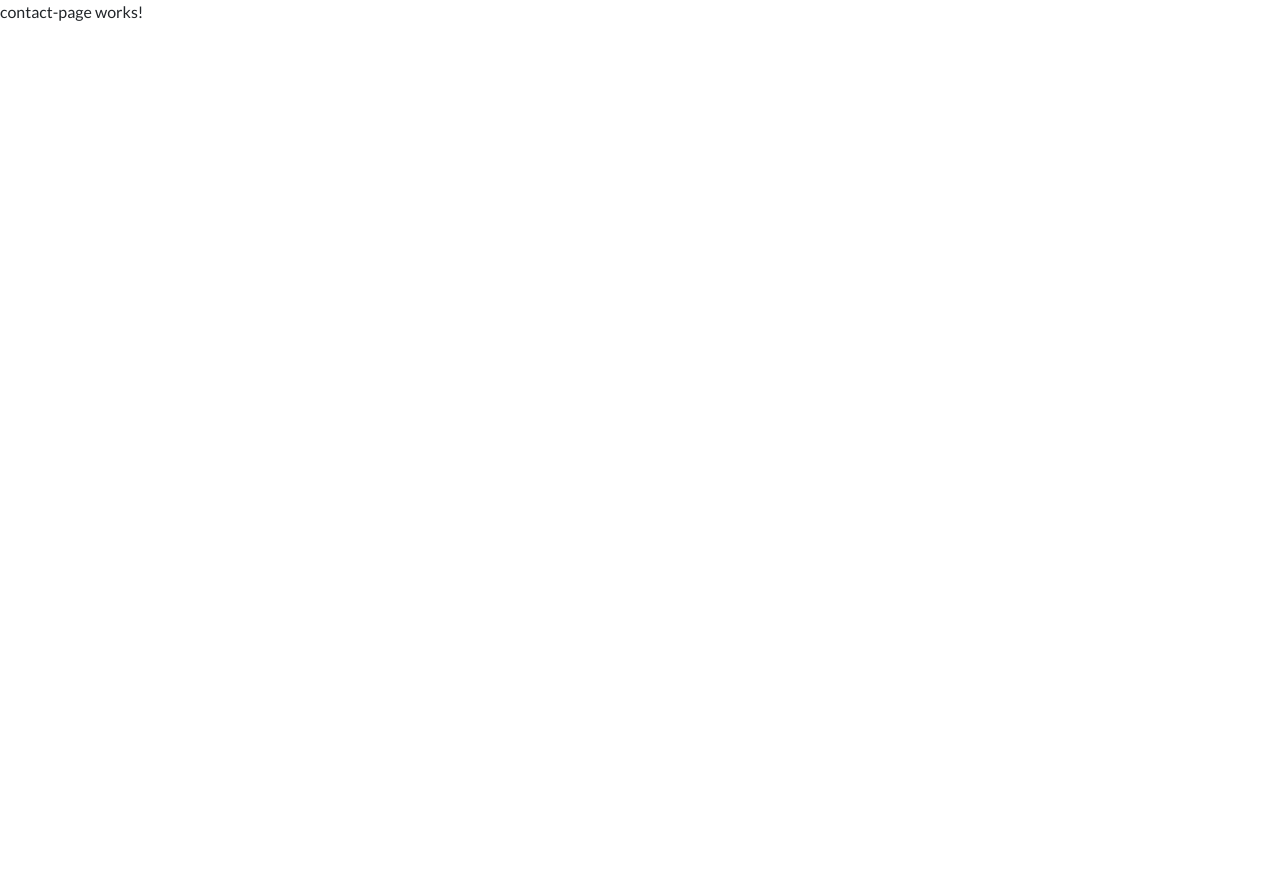
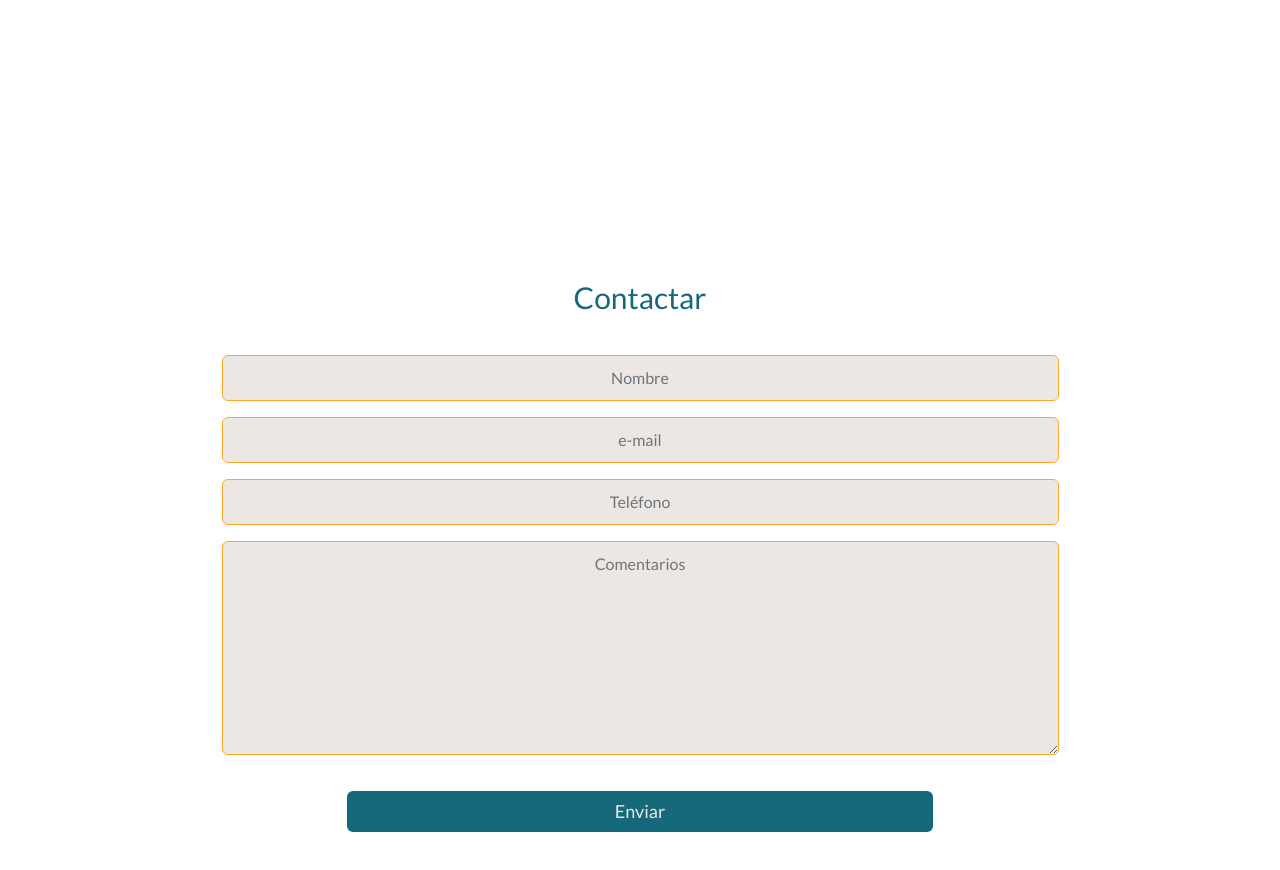
Before and after one commit to AlarconCode/PetFinder, an Angular app: page /contacto in a window 1280 px wide. Shown: the top 870 px of the page. Before the commit the page ends 800 px from the top, so only its background shows below. Built offline with nearby package versions, Linux system fonts and the light colour scheme.

Commit message:
creada maquetacion de la pagina para contactar

```diff
--- a/src/app/pages/contact-page/contact-page.component.css
+++ b/src/app/pages/contact-page/contact-page.component.css
@@ -0,0 +1,34 @@
+.title {
+    text-align: center;
+    margin-bottom: 40px;
+    color: var(--turquoise);
+    font-size: var(--h1-size);
+}
+
+form {
+    margin: 25% auto;
+    width: 75%;
+}
+
+input, textarea {
+    padding: 10px;
+    border: 1px solid var(--yellow);
+    background-color: var(--grey);
+    color: var(--text);
+    font-size: var(--p-size);
+    text-align: center;
+}
+
+.btnContainer {
+    display: flex;
+    justify-content: center;
+    align-items: center;
+    padding: 20px 0;
+}
+.petButton {
+    margin: 0 auto !important;
+    background-color: var(--turquoise);
+    width: 70%;
+    color: var(--grey);
+    font-size: var(--h4-size);
+}
--- a/src/app/pages/contact-page/contact-page.component.html
+++ b/src/app/pages/contact-page/contact-page.component.html
@@ -1 +1,23 @@
-<p>contact-page works!</p>
+<div class="container">
+    <form>
+        <h1 class="title">Contactar</h1>
+    <div class="mb-3">
+        <input type="text" class="form-control" id="formInput" placeholder="Nombre">
+    </div>
+    <div class="mb-3">
+        <input type="email" class="form-control" id="formInput" placeholder="e-mail">
+    </div>
+    <div class="mb-3">
+        <input type="text" class="form-control" id="formInput" placeholder="Teléfono">
+    </div>
+    <div class="mb-3">
+        <textarea class="form-control styleTextArea" id="FormControlTextarea1" rows="8" placeholder="Comentarios"></textarea>
+    </div>
+    <div class="btnContainer">
+        <button class="btn petButton" (click)="buttonSendMailContact()">Enviar</button>
+    </div>
+    </form>
+</div>
+<!-- <div class="modal-dialog modal-dialog-centered">
+     Su mensaje ha sido enviado correctamente
+</div> -->
--- a/src/app/pages/contact-page/contact-page.component.ts
+++ b/src/app/pages/contact-page/contact-page.component.ts
@@ -1,4 +1,5 @@
 import { Component } from '@angular/core';
+import { Router } from '@angular/router';
 
 @Component({
   selector: 'app-contact-page',
@@ -7,4 +8,13 @@ import { Component } from '@angular/core';
 })
 export class ContactPageComponent {
 
+  constructor(private router:Router) {}
+
+
+  buttonSendMailContact() {
+
+    this.router.navigateByUrl('/home')
+
+
+  }
 }
--- a/src/app/pages/loading-page/loading-page.component.ts
+++ b/src/app/pages/loading-page/loading-page.component.ts
@@ -13,7 +13,7 @@ export class LoadingPageComponent {
     // tiempo de la pagina de loading,envía a la pagina de bienvenida
     setTimeout(() => {
       this.router.navigate(['bienvenida']);
-    }, 5000);  //5s
+    }, 3000);  //5s
 
   }
 
```
